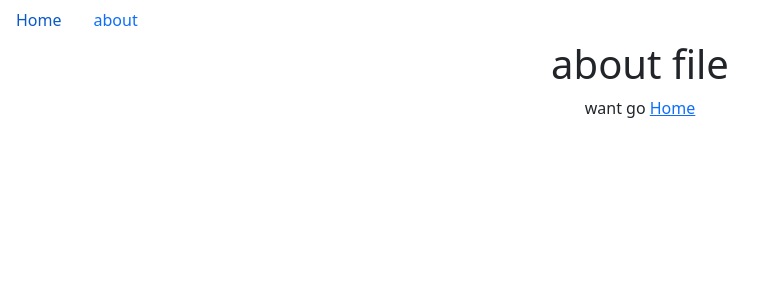
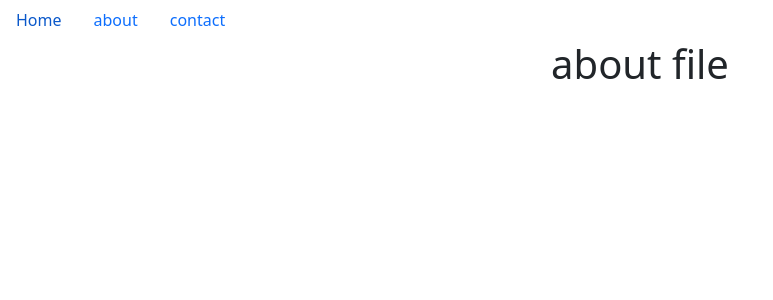
Before and after one commit to RAVIWITHGIT/React, a React (Create React App) app: page /about in a window 1280 px wide. Shown: the top 300 px of the page, without its empty margins (0-773 px from the left). Built offline with nearby package versions, Linux system fonts and the light colour scheme.

Commit message:
404 Page with Redirect

```diff
--- a/src/App.js
+++ b/src/App.js
@@ -1,14 +1,14 @@
 import React from 'react';
 
-import Tut46 from './tut46_HigerOrderComponent/tut46';
-import MRoute from './tut48_LinkWithRouter/route';
+
+import Myroute from './tut49_404PageWithRedirect/myroute';
 
 
 
 function App() {
 
   return (
-    <MRoute/>
+    <Myroute/>
   );
 }
 
--- /dev/null
+++ b/src/tut49_404PageWithRedirect/Nav.js
@@ -0,0 +1,28 @@
+import React from 'react'
+import { Link } from "react-router-dom";
+
+
+const Nav = () => {
+  return (
+    <div>
+      <ul class="nav">
+        <li class="nav-item">
+            <Link className="nav-link active" aria-current="page" to="/">Home</Link>
+
+        </li>
+        <li class="nav-item">
+            <Link className="nav-link" to="/about">about</Link>
+
+        </li>
+        <li class="nav-item">
+            <Link className="nav-link" to="/contact">contact </Link>
+
+        </li>
+
+
+      </ul>
+    </div>
+  )
+}
+
+export default Nav
--- /dev/null
+++ b/src/tut49_404PageWithRedirect/about.js
@@ -0,0 +1,17 @@
+import React from 'react'
+import Nav from './Nav'
+
+
+const About = () => {
+  return (
+    <>
+          <Nav/>
+
+    <div className='text-center'>
+      <h1>about file</h1>
+    </div>
+    </>
+  )
+}
+
+export default About
--- /dev/null
+++ b/src/tut49_404PageWithRedirect/fzf.js
@@ -0,0 +1,14 @@
+import React from 'react'
+import { Link } from 'react-router-dom'
+
+const Fzf = () => {
+  return (
+    <div>
+      <h1>404 Page</h1>
+      <p>Page Not found</p>
+      <h3>go to {<Link to="/">Home Page</Link>}</h3>
+    </div>
+  )
+}
+
+export default Fzf
--- /dev/null
+++ b/src/tut49_404PageWithRedirect/home.js
@@ -0,0 +1,25 @@
+/*
+1. Here this tutorial we discuss about 404 page and how redirect
+2. use /* for make 404 page
+3. use Navigate component using redirect page
+
+*/
+
+
+import React from 'react'
+import Nav from './Nav'
+
+
+const Home = () => {
+  return (
+    <>
+    <Nav/>
+
+    <div className='text-center'>
+      <h1>home file</h1>
+    </div>
+    </>
+  )
+}
+
+export default Home
--- /dev/null
+++ b/src/tut49_404PageWithRedirect/myroute.js
@@ -0,0 +1,44 @@
+import React from 'react'
+import { BrowserRouter, Routes ,Route, Navigate} from "react-router-dom"
+import Home from './home'
+import About from './about'
+
+import Fzf from './fzf'
+
+/*
+1. make 404 page use /*
+2. when match any url then /* work and show component which we write
+ */
+const Myroute = () => {
+  return (
+    <div>
+
+      <Routes>
+        <Route path="/" element={<Home/>}/>
+        <Route path="/about" element={<About/>}/>
+        <Route path="/*" element={<Fzf/>}/>
+
+      </Routes>
+    </div>
+  )
+}
+
+/******************************************************************
+1. when we want redirect when not match url , then use Navigater component
+2. so here when match url then redirect home page
+*/
+// const Myroute = () => {
+//     return (
+//       <div>
+
+//         <Routes>
+//           <Route path="/" element={<Home/>}/>
+//           <Route path="/about" element={<About/>}/>
+//           <Route path="/*" element={<Navigate to="/"/>}/>
+
+//         </Routes>
+//       </div>
+//     )
+//   }
+
+export default Myroute
```
Also changed, not shown: src/tut49_404PageWithRedirect/contact.js (added, +15 -0 lines).
